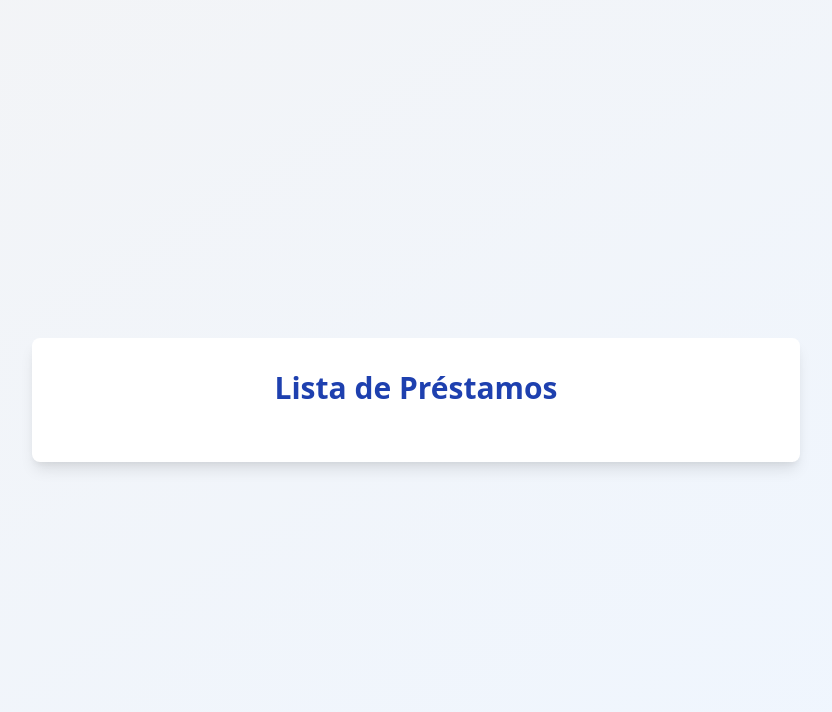
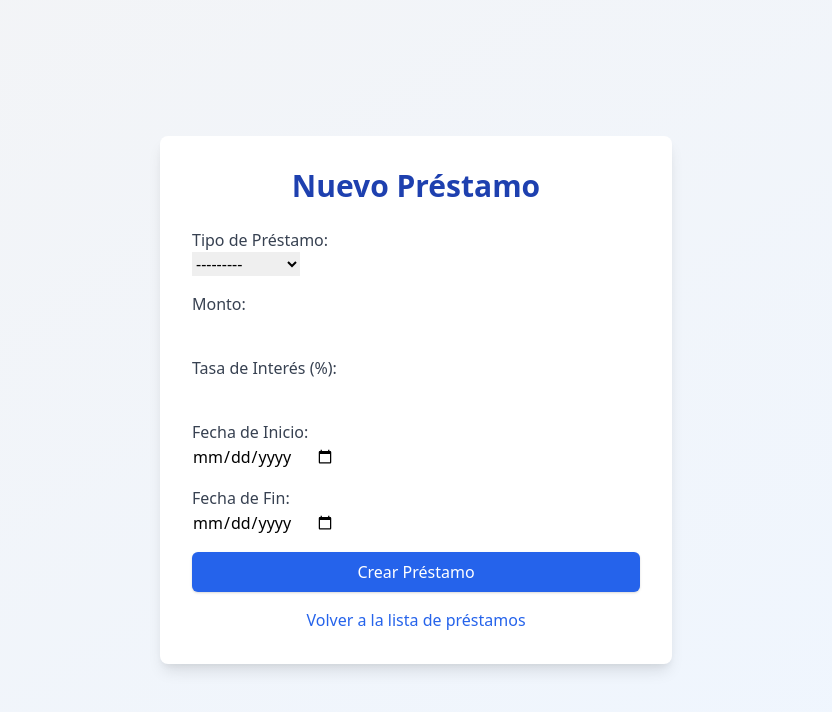
Before and after one commit to Pato-deve/Banking-Backend, a Django app: page /loans/create/ in a window 1280 px wide. Shown: the top 712 px of the page, without its empty margins (224-1056 px from the left). Run offline with Django 5.2, Linux system fonts and the light colour scheme; a user stored in the database is signed in; data comes from the database, SQL or seed files in the repository; both versions use the stored data as it was after the commit; parts of the project's set-up code (start-up, migrations or seed data) failed here and were passed over.

Commit message:
loan app functional

```diff
--- a/bank_backend/loans/forms.py
+++ b/bank_backend/loans/forms.py
@@ -6,7 +6,7 @@
         model = Loan
         fields = ['loan_type', 'amount', 'interest_rate', 'start_date', 'end_date']
         widgets = {
-            'loan_type': forms.TextInput(attrs={'class': 'form-control'}),
+            'loan_type': forms.Select(attrs={'class': 'form-control'}),
             'amount': forms.NumberInput(attrs={'class': 'form-control', 'step': '0.01'}),
             'interest_rate': forms.NumberInput(attrs={'class': 'form-control', 'step': '0.01'}),
             'start_date': forms.DateInput(attrs={'class': 'form-control', 'type': 'date'}),
--- a/bank_backend/loans/models.py
+++ b/bank_backend/loans/models.py
@@ -2,8 +2,14 @@
 from customers.models import Customer
 
 class Loan(models.Model):
+    LOAN_TYPE_CHOICES = [
+        ('Personal', 'Personal'),
+        ('Hipotecario', 'Hipotecario'),
+        ('Prendario', 'Prendario'),
+    ]
+
     customer = models.ForeignKey(Customer, on_delete=models.CASCADE)
-    loan_type = models.CharField(max_length=50)
+    loan_type = models.CharField(max_length=50, choices=LOAN_TYPE_CHOICES)
     amount = models.DecimalField(max_digits=10, decimal_places=2)
     interest_rate = models.DecimalField(max_digits=5, decimal_places=2)
     start_date = models.DateField()
--- a/bank_backend/loans/templates/loans/loan_form.html
+++ b/bank_backend/loans/templates/loans/loan_form.html
@@ -3,27 +3,51 @@
 <head>
     <meta charset="UTF-8">
     <meta name="viewport" content="width=device-width, initial-scale=1.0">
-    <title>Lista de Préstamos</title>
+    <title>{% if form.instance.pk %}Editar Préstamo{% else %}Nuevo Préstamo{% endif %}</title>
     <link href="https://cdn.jsdelivr.net/npm/tailwindcss@2.2.19/dist/tailwind.min.css" rel="stylesheet">
 </head>
 <body class="bg-gradient-to-br from-gray-100 to-blue-50 min-h-screen flex items-center justify-center p-4">
 
-    <div class="bg-white p-8 rounded-lg shadow-lg max-w-3xl w-full">
-        <h1 class="text-3xl font-bold text-blue-800 text-center mb-6">Lista de Préstamos</h1>
+    <div class="bg-white p-8 rounded-lg shadow-lg w-full max-w-lg">
+        <h1 class="text-3xl font-bold text-blue-800 text-center mb-6">
+            {% if form.instance.pk %}Editar Préstamo{% else %}Nuevo Préstamo{% endif %}
+        </h1>
 
-        <ul class="divide-y divide-gray-200">
-            {% for loan in loans %}
-                <li class="py-4 flex justify-between items-center">
-                    <div>
-                        <p class="text-lg text-gray-800"><strong>{{ loan.loan_type }}</strong></p>
-                        <p class="text-gray-600">Monto: ${{ loan.amount }}</p>
-                    </div>
-                    <a href="{% url 'loan_detail' loan.pk %}" class="bg-blue-600 hover:bg-blue-700 text-white py-2 px-4 rounded-md shadow">
-                        Ver Detalles
-                    </a>
-                </li>
-            {% endfor %}
-        </ul>
+        <form method="post" class="space-y-4">
+            {% csrf_token %}
+            <div>
+                <label for="loan_type" class="block text-gray-700 font-medium">Tipo de Préstamo:</label>
+                {{ form.loan_type }}
+            </div>
+
+            <div>
+                <label for="amount" class="block text-gray-700 font-medium">Monto:</label>
+                {{ form.amount }}
+            </div>
+
+            <div>
+                <label for="interest_rate" class="block text-gray-700 font-medium">Tasa de Interés (%):</label>
+                {{ form.interest_rate }}
+            </div>
+
+            <div>
+                <label for="start_date" class="block text-gray-700 font-medium">Fecha de Inicio:</label>
+                {{ form.start_date }}
+            </div>
+
+            <div>
+                <label for="end_date" class="block text-gray-700 font-medium">Fecha de Fin:</label>
+                {{ form.end_date }}
+            </div>
+
+            <button type="submit" class="bg-blue-600 hover:bg-blue-700 text-white py-2 px-6 rounded-md shadow w-full">
+                {% if form.instance.pk %}Actualizar Préstamo{% else %}Crear Préstamo{% endif %}
+            </button>
+        </form>
+
+        <div class="mt-4 text-center">
+            <a href="{% url 'loan_list' %}" class="text-blue-600 hover:underline">Volver a la lista de préstamos</a>
+        </div>
     </div>
 
 </body>
--- a/bank_backend/loans/urls.py
+++ b/bank_backend/loans/urls.py
@@ -2,7 +2,7 @@
 from . import views
 
 urlpatterns = [
-    path('', views.LoanListView.as_view(), name='loan_list'),
+    path('', views.loan_list, name='loan_list'),
     path('<int:pk>/', views.LoanDetailView.as_view(), name='loan_detail'),
     path('create/', views.create_loan, name='loan_create'),
     path('<int:pk>/delete/', views.delete_loan, name='loan_delete'),
--- a/bank_backend/loans/views.py
+++ b/bank_backend/loans/views.py
@@ -5,10 +5,12 @@
 from .models import Loan
 from .forms import LoanForm
 
-class LoanListView(LoginRequiredMixin, ListView):
-    model = Loan
-    template_name = 'loans/loan_list.html'
-    context_object_name = 'loans'
+@login_required
+def loan_list(request):
+    customer = request.user.customer
+    loans = Loan.objects.filter(customer=customer)
+
+    return render(request, 'loans/loan_list.html', {'loans': loans})
 
 class LoanDetailView(LoginRequiredMixin, DetailView):
     model = Loan
```
Also changed, not shown: bank_backend/loans/templates/loans/loan_list.html (+10 -0 lines), bank_backend/db.sqlite3, bank_backend/loans/migrations/0002_alter_loan_loan_type.py (added).
